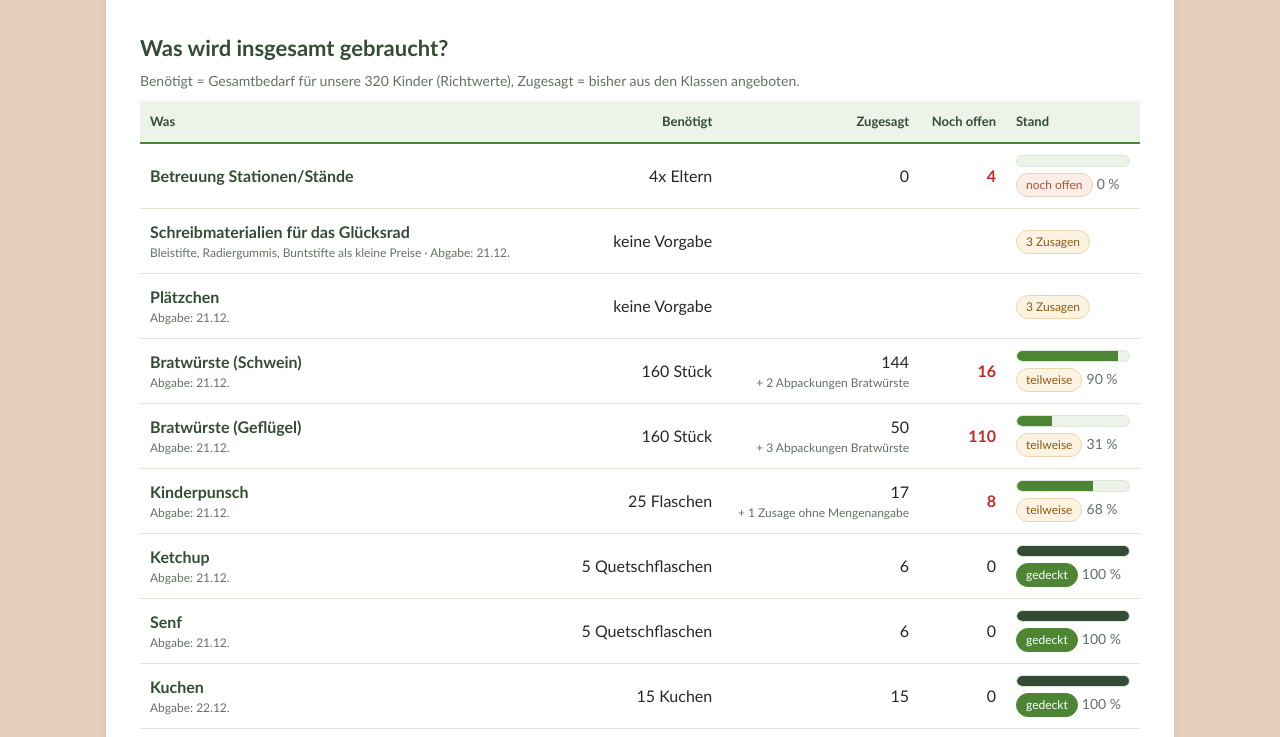
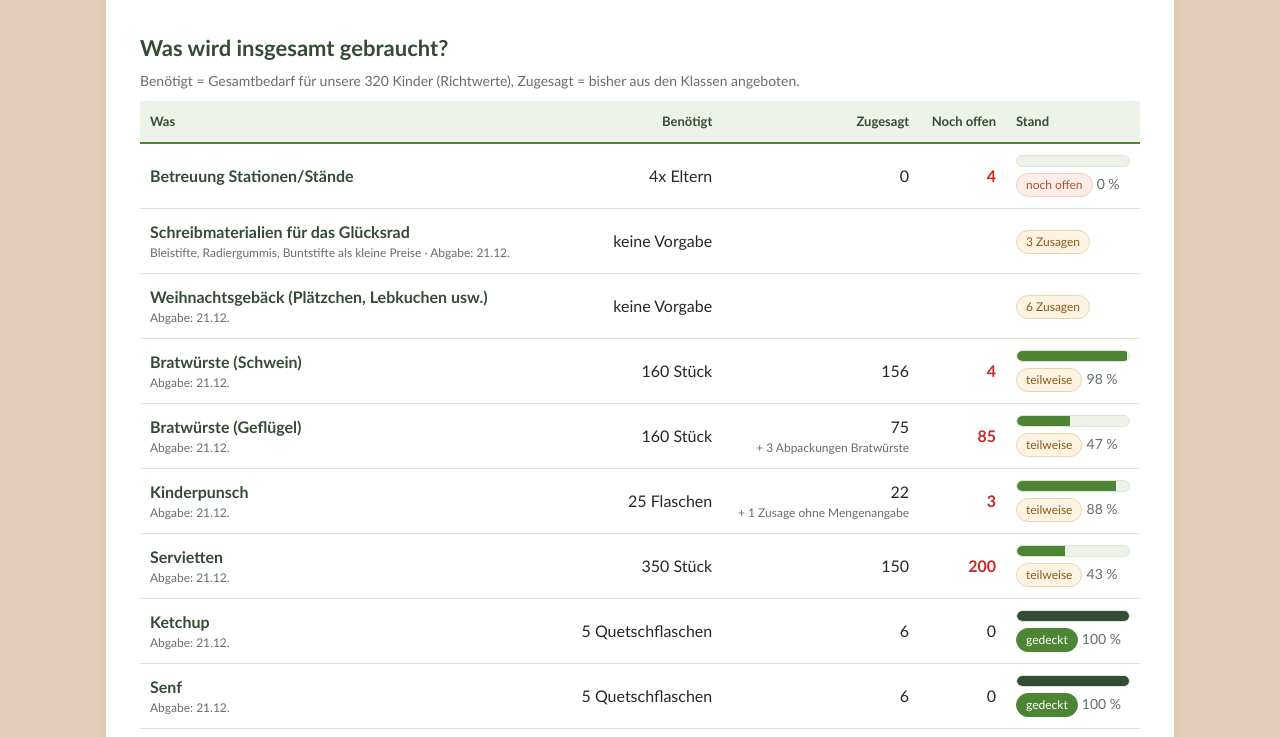
Before and after one commit to Ingo-Naumann/oberschule-eberswalde, a plain HTML site: page index.html in a window 1280 px wide. Shown: the part 670-1407 px from the top of the page. Drawn offline with Linux system fonts and the light colour scheme.

Commit message:
Add files via upload

```diff
--- a/index.html
+++ b/index.html
@@ -313,7 +313,7 @@
    ===================================================================== */
 
 // Stand der Liste (Datum und Uhrzeit bei Änderungen anpassen)
-const STAND = "23.11.2026, 22:35 Uhr";
+const STAND = "24.11.2026, 11:07 Uhr";
 
 const KINDER = 320;   // Anzahl Kinder an der Schule
 
@@ -327,10 +327,11 @@ const KINDER = 320;   // Anzahl Kinder an der Schule
 const BEDARF = [
   { key:"Betreuung Stationen/Stände", einheit:"Eltern|Eltern", mal:true, soll:4, abgabe:null },
   { key:"Schreibmaterialien für das Glücksrad", einheit:"", soll:null, regel:"Bleistifte, Radiergummis, Buntstifte als kleine Preise" },
-  { key:"Plätzchen",         einheit:"Dose/Tüte|Dosen/Tüten", soll:null },
-  { key:"Bratwürste (Schwein)", einheit:"Stück|Stück",    soll:160, extra:"+ 2 Abpackungen Bratwürste" },
+  { key:"Weihnachtsgebäck (Plätzchen, Lebkuchen usw.)", einheit:"Dose/Tüte|Dosen/Tüten", soll:null },
+  { key:"Bratwürste (Schwein)", einheit:"Stück|Stück",    soll:160 },
   { key:"Bratwürste (Geflügel)",  einheit:"Stück|Stück",       soll:160, extra:"+ 3 Abpackungen Bratwürste" },
   { key:"Kinderpunsch",      einheit:"Flasche|Flaschen",  soll:25 },
+  { key:"Servietten",        einheit:"Stück|Stück",       soll:350 },
   { key:"Ketchup",           einheit:"Quetschflasche|Quetschflaschen",  soll:5 },
   { key:"Senf",              einheit:"Quetschflasche|Quetschflaschen",  soll:5 },
   { key:"Kuchen",            einheit:"Kuchen|Kuchen",     soll:15, abgabe:"22.12." },
@@ -359,9 +360,10 @@ const ZUSAGEN = [
   { klasse:"7a",  key:"Milch",                  menge:4 },
   { klasse:"7a",  key:"Ketchup",                menge:1 },
   { klasse:"7a",  key:"Senf",                   menge:1 },
-  { klasse:"7a",  key:"Bratwürste (Geflügel)",   menge:10 },
+  { klasse:"7a",  key:"Bratwürste (Geflügel)",   menge:35 },   // 10 + 25 (5 Abpackungen)
   { klasse:"7a",  key:"Bratwürste (Schwein)",   menge:10 },
   { klasse:"7a",  key:"Kinderpunsch",           menge:5 },
+  { klasse:"7a",  key:"Servietten",             menge:150 },
 
   { klasse:"7b",  key:"Ketchup",                menge:1 },
   { klasse:"7b",  key:"Senf",                   menge:1 },
@@ -386,15 +388,14 @@ const ZUSAGEN = [
   { klasse:"8b",  key:"Plastikbecher",          menge:null },
   { klasse:"8b",  key:"Schreibmaterialien für das Glücksrad", menge:null, stumm:true, anzeige:"1× Preise für das Glücksrad" },
 
-  { klasse:"8c",  key:"Bratwürste (Schwein)",   menge:20 },
+  { klasse:"8c",  key:"Bratwürste (Schwein)",   menge:32 },   // 20 + 12 (2 Abpackungen)
   { klasse:"8c",  key:"Kuchen",                 menge:1 },
-  { klasse:"8c",  key:"Plätzchen",              menge:null, stumm:true, anzeige:"1× Plätzchen" },
+  { klasse:"8c",  key:"Weihnachtsgebäck (Plätzchen, Lebkuchen usw.)", menge:null, stumm:true, anzeige:"1× Plätzchen" },
   { klasse:"8c",  key:"Kinderpunsch",           menge:2 },
-  { klasse:"8c",  key:"Bratwürste (Schwein)",   menge:null, stumm:true, anzeige:"2 Abpackungen Bratwürste (Schwein)" },
 
   { klasse:"9a",  key:"Kuchen",                 menge:3 },
   { klasse:"9a",  key:"Bratwürste (Geflügel)",  menge:20 },
-  { klasse:"9a",  key:"Plätzchen",              menge:null, stumm:true, anzeige:"2× Plätzchen", zusagen:2 },
+  { klasse:"9a",  key:"Weihnachtsgebäck (Plätzchen, Lebkuchen usw.)", menge:null, stumm:true, anzeige:"2× Plätzchen", zusagen:2 },
   { klasse:"9b",  key:"Kuchen",                 menge:3 },
   { klasse:"9c",  key:"Pappteller",             menge:350 },
   { klasse:"9c",  key:"Pappbecher",             menge:350 },
@@ -412,7 +413,8 @@ const ZUSAGEN = [
   { klasse:"10b", key:"Schokofrüchte",          menge:null, stumm:true },
   { klasse:"10b", key:"Pappbecher",             menge:null, anzeige:"Pappbecher/-teller", auch:["Pappteller"] },
 
-  { klasse:"10c", key:"Milch",                  menge:10 },
+  { klasse:"10c", key:"Kinderpunsch",           menge:5 },
+  { klasse:"10c", key:"Weihnachtsgebäck (Plätzchen, Lebkuchen usw.)", menge:null, stumm:true, anzeige:"3× Lebkuchen", zusagen:3 },
   { klasse:"10c", key:"Ketchup",                menge:2 },
   { klasse:"10c", key:"Senf",                   menge:2 },
   { klasse:"10c", key:"Schreibmaterialien für das Glücksrad", menge:null, stumm:true, anzeige:"1× Preise für das Glücksrad" },
@@ -472,9 +474,9 @@ document.getElementById("bedarf-body").innerHTML = rows.map(r=>{
   const extra = r.extra ? `<small>${esc(r.extra)}</small>` : (r.ohneMenge ? `<small>+ ${r.ohneMenge} Zusage${r.ohneMenge>1?"n":""} ohne Mengenangabe</small>` : "");
   return `<tr>
     <td class="item">${esc(r.key)}${sub}</td>
-    <td class="num" data-label="Benötigt">${r.mal ? fmt(r.soll)+"x "+esc(unit(r.einheit,r.soll)) : fmt(r.soll)+eu(r.soll)}</td>
+    <td class="num" data-label="Benötigt">${r.sollText ? esc(r.sollText) : r.mal ? fmt(r.soll)+"x "+esc(unit(r.einheit,r.soll)) : fmt(r.soll)+eu(r.soll)}</td>
     <td class="num" data-label="Zugesagt">${fmt(r.summe)}${extra}</td>
-    <td class="num${offen>0?" offen":""}" data-label="Noch offen">${fmt(offen)}</td>
+    <td class="num${offen>0?" offen":""}" data-label="Noch offen">${fmt(r.offenEinheit ? Math.ceil(offen/r.offenEinheit) : offen)}</td>
     <td class="st"><div class="bar ${p>=100?"full":""}" role="progressbar" aria-valuenow="${p}" aria-valuemin="0" aria-valuemax="100" aria-label="${esc(r.key)}"><i style="width:${p}%"></i></div>
         <div style="margin-top:4px">${tag} <span class="muted">${p} %</span></div></td>
   </tr>`;
```
